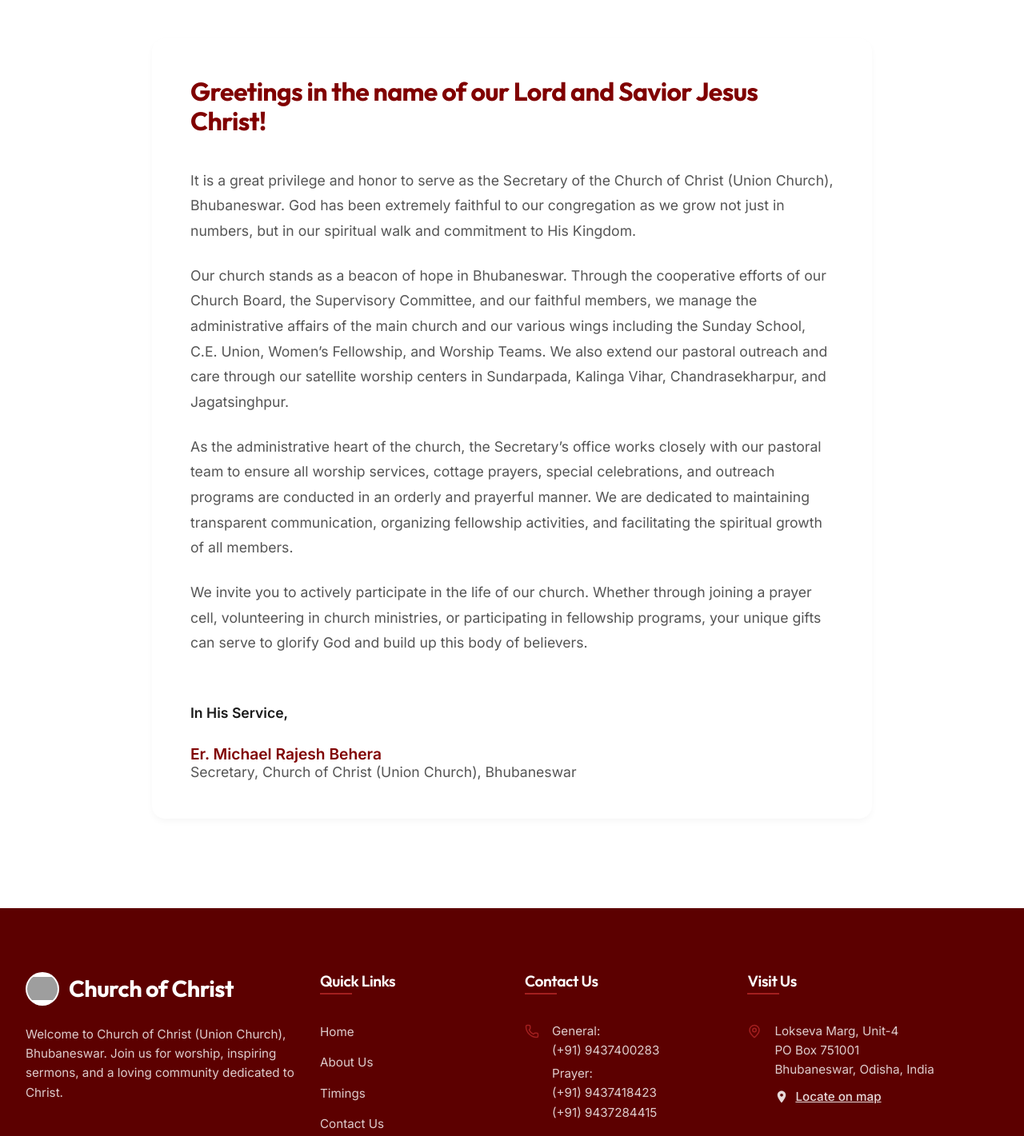
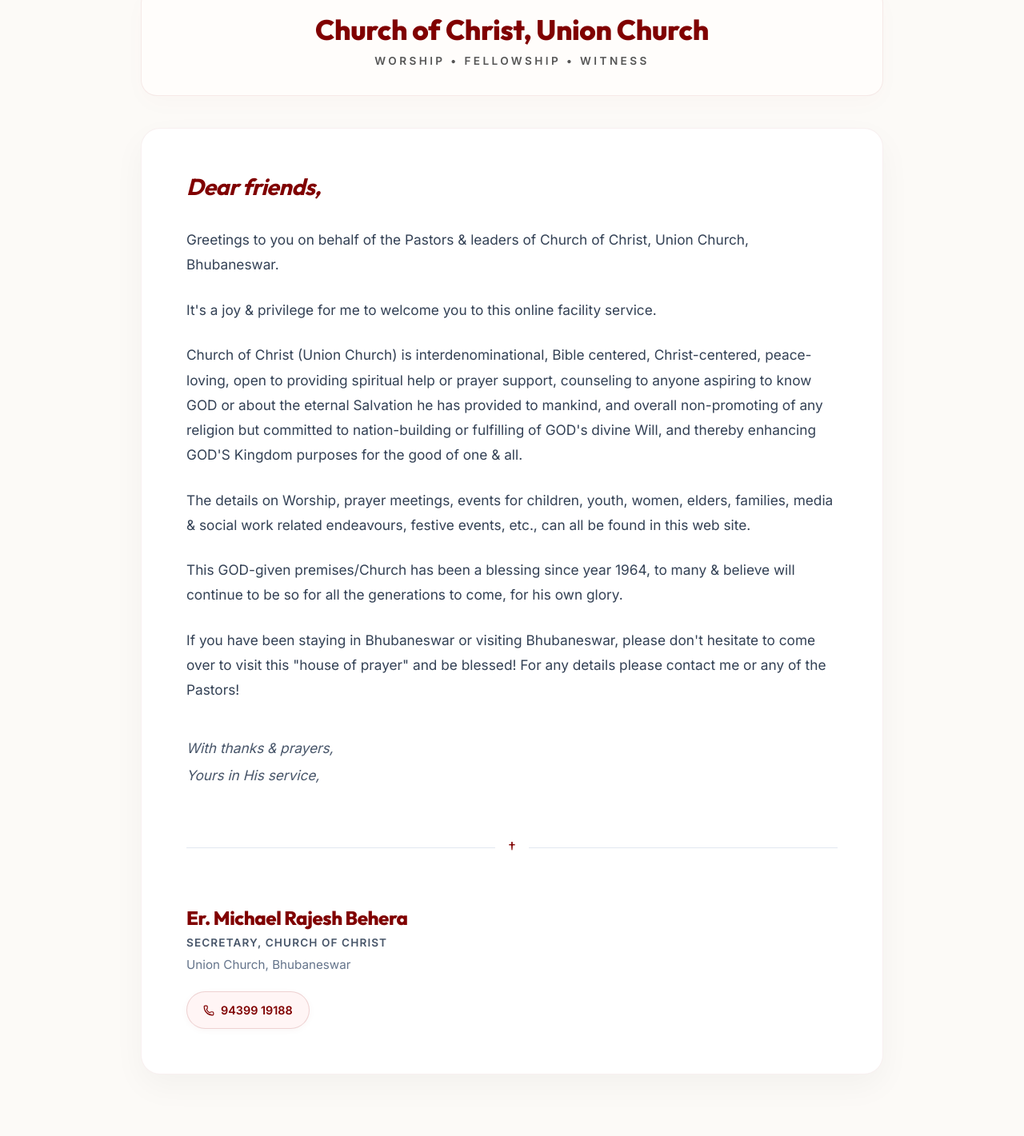
Before and after one commit to Abhijeet-Behera/cocuc-website, a Next.js app in the folder frontend/: page /about/secretary-corner in a window 1280 px wide. Shown: the part 527-1948 px from the top of the page at 80% size. Built offline with nearby package versions, Linux system fonts and the light colour scheme; grey boxes are pictures that could not be loaded.

Commit message:
secreatary ui update

```diff
--- a/frontend/app/about/secretary-corner/page.js
+++ b/frontend/app/about/secretary-corner/page.js
@@ -1,81 +1,342 @@
 import PageHeader from '@/components/PageHeader'
+import Link from 'next/link'
+import { Phone, BookOpen } from 'lucide-react'
 
 export const metadata = {
   title: "Secretary's Corner | Church of Christ Union Church Bhubaneswar",
-  description: "Updates, greetings, and messages from the Church Secretary of the Church of Christ (Union Church), Bhubaneswar.",
+  description: "Greetings, updates, and foundational core identities from the Desk of the Church Secretary, Er. Michael Rajesh Behera.",
 }
 
 export default function SecretaryCornerPage() {
+  const identities = [
+    {
+      icon: <BookOpen size={24} style={{ color: 'var(--color-primary)' }} />,
+      title: 'Bible Centered',
+      description: 'Grounded in the unchanging truth of Scripture.',
+    },
+    {
+      icon: <span style={{ fontSize: '24px', fontWeight: 'bold', color: 'var(--color-primary)' }}>†</span>,
+      title: 'Christ Centered',
+      description: 'Jesus Christ at the heart of all we do.',
+    },
+    {
+      icon: <span style={{ fontSize: '24px' }}>🕊️</span>,
+      title: 'Peace Loving',
+      description: 'Committed to unity, grace, and harmony.',
+    },
+    {
+      icon: <span style={{ fontSize: '24px' }}>🤝</span>,
+      title: 'Interdenominational',
+      description: 'Open to all who seek the living God.',
+    },
+    {
+      icon: <span style={{ fontSize: '24px' }}>🙏</span>,
+      title: 'Prayer & Counsel',
+      description: 'Available for spiritual help to anyone who seeks.',
+    },
+    {
+      icon: <span style={{ fontSize: '18px', fontWeight: '800', color: '#64748b' }}>IN</span>,
+      title: 'Nation Building',
+      description: 'Fulfilling God\'s divine will for our community.',
+    },
+  ]
+
   return (
-    <div>
+    <div style={{ backgroundColor: '#fcfaf7', minHeight: '100vh', paddingBottom: '4rem' }}>
+      <style dangerouslySetInnerHTML={{ __html: `
+        .phone-pill {
+          display: inline-flex;
+          align-items: center;
+          gap: 8px;
+          background-color: #fff5f5;
+          border: 1px solid rgba(139, 0, 0, 0.15);
+          border-radius: 30px;
+          padding: 0.6rem 1.25rem;
+          color: var(--color-primary);
+          font-weight: 700;
+          font-size: 0.9rem;
+          text-decoration: none;
+          transition: all 0.2s ease;
+          box-shadow: 0 2px 8px rgba(139, 0, 0, 0.04);
+        }
+        .phone-pill:hover {
+          background-color: var(--color-primary) !important;
+          color: #ffffff !important;
+        }
+        .hover-card:hover {
+          transform: translateY(-4px);
+          box-shadow: 0 10px 30px rgba(139, 0, 0, 0.08) !important;
+          border-color: rgba(139, 0, 0, 0.15) !important;
+        }
+      `}} />
       <PageHeader
         category="About"
         title="Secretary's Corner"
         description="Greetings and administrative updates from the Desk of the Church Secretary."
       />
 
-      <section className="section container">
+      <div className="container" style={{ maxWidth: '960px', margin: '3rem auto 0 auto', padding: '0 1rem' }}>
+        {/* ── Top Header Box ── */}
         <div
           style={{
-            maxWidth: '900px',
-            margin: '0 auto',
-            backgroundColor: 'var(--color-white)',
-            padding: '3rem',
-            borderRadius: 'var(--radius-lg)',
-            boxShadow: 'var(--shadow-sm)',
+            backgroundColor: '#fffdfb',
+            border: '1px solid rgba(139, 0, 0, 0.08)',
+            borderRadius: '20px',
+            padding: '2rem 1.5rem',
+            textAlign: 'center',
+            boxShadow: '0 10px 30px rgba(139, 0, 0, 0.02)',
+            marginBottom: '2.5rem',
+          }}
+        >
+          <h2
+            style={{
+              color: 'var(--color-primary)',
+              fontFamily: 'var(--font-heading)',
+              fontSize: 'clamp(1.5rem, 4vw, 2.2rem)',
+              fontWeight: '800',
+              marginBottom: '0.5rem',
+              letterSpacing: '-0.01em',
+            }}
+          >
+            Church of Christ, Union Church
+          </h2>
+          <p
+            style={{
+              fontSize: '0.85rem',
+              letterSpacing: '0.25em',
+              fontWeight: '600',
+              color: '#555555',
+              textTransform: 'uppercase',
+            }}
+          >
+            Worship • Fellowship • Witness
+          </p>
+        </div>
+
+        {/* ── Main Letter Card ── */}
+        <div
+          style={{
+            backgroundColor: '#ffffff',
+            border: '1px solid rgba(139, 0, 0, 0.06)',
+            borderRadius: '24px',
+            padding: 'clamp(2rem, 5vw, 3.5rem)',
+            boxShadow: '0 15px 40px rgba(0, 0, 0, 0.04)',
+            marginBottom: '4.5rem',
           }}
         >
           <div
             style={{
-              fontSize: '1.1rem',
-              color: 'var(--color-text-muted)',
+              fontSize: '1.08rem',
+              color: '#334155',
               lineHeight: 1.8,
               display: 'flex',
               flexDirection: 'column',
+              gap: '1.6rem',
+              fontFamily: 'var(--font-body)',
+            }}
+          >
+            <h3
+              style={{
+                fontSize: '1.8rem',
+                color: 'var(--color-primary)',
+                fontStyle: 'italic',
+                fontFamily: 'var(--font-heading)',
+                fontWeight: '700',
+                marginBottom: '0.5rem',
+              }}
+            >
+              Dear friends,
+            </h3>
+
+            <p>
+              Greetings to you on behalf of the Pastors & leaders of Church of Christ, Union Church, Bhubaneswar.
+            </p>
+
+            <p>
+              It's a joy & privilege for me to welcome you to this online facility service.
+            </p>
+
+            <p>
+              Church of Christ (Union Church) is interdenominational, Bible centered, Christ-centered, peace-loving, open to providing spiritual help or prayer support, counseling to anyone aspiring to know GOD or about the eternal Salvation he has provided to mankind, and overall non-promoting of any religion but committed to nation-building or fulfilling of GOD's divine Will, and thereby enhancing GOD'S Kingdom purposes for the good of one & all.
+            </p>
+
+            <p>
+              The details on Worship, prayer meetings, events for children, youth, women, elders, families, media & social work related endeavours, festive events, etc., can all be found in this web site.
+            </p>
+
+            <p>
+              This GOD-given premises/Church has been a blessing since year 1964, to many & believe will continue to be so for all the generations to come, for his own glory.
+            </p>
+
+            <p>
+              If you have been staying in Bhubaneswar or visiting Bhubaneswar, please don't hesitate to come over to visit this "house of prayer" and be blessed! For any details please contact me or any of the Pastors!
+            </p>
+
+            <div style={{ marginTop: '1rem', fontStyle: 'italic', color: '#475569' }}>
+              <p style={{ marginBottom: '0.2rem' }}>With thanks & prayers,</p>
+              <p>Yours in His service,</p>
+            </div>
+
+            {/* Divider with Cross symbol */}
+            <div style={{ display: 'flex', alignItems: 'center', margin: '2rem 0' }}>
+              <div style={{ flex: 1, height: '1px', backgroundColor: '#e2e8f0' }}></div>
+              <span style={{ padding: '0 1rem', color: 'var(--color-primary)', fontSize: '1.2rem' }}>†</span>
+              <div style={{ flex: 1, height: '1px', backgroundColor: '#e2e8f0' }}></div>
+            </div>
+
+            {/* Signoff profile */}
+            <div>
+              <h4
+                style={{
+                  fontSize: '1.5rem',
+                  fontWeight: '800',
+                  color: 'var(--color-primary)',
+                  marginBottom: '0.25rem',
+                  fontFamily: 'var(--font-heading)',
+                }}
+              >
+                Er. Michael Rajesh Behera
+              </h4>
+              <p
+                style={{
+                  fontSize: '0.85rem',
+                  fontWeight: '700',
+                  letterSpacing: '0.08em',
+                  textTransform: 'uppercase',
+                  color: '#475569',
+                  marginBottom: '0.1rem',
+                }}
+              >
+                Secretary, Church of Christ
+              </p>
+              <p style={{ fontSize: '0.95rem', color: '#64748b', marginBottom: '1.25rem' }}>
+                Union Church, Bhubaneswar
+              </p>
+
+              {/* Phone contact pill button */}
+              <a href="tel:9439919188" className="phone-pill">
+                <Phone size={14} />
+                <span>94399 19188</span>
+              </a>
+            </div>
+          </div>
+        </div>
+
+        {/* ── Our Core Identity Section ── */}
+        <div style={{ marginBottom: '4.5rem' }}>
+          <h3
+            style={{
+              fontSize: '2.2rem',
+              color: 'var(--color-primary)',
+              textAlign: 'center',
+              fontWeight: '800',
+              fontFamily: 'var(--font-heading)',
+              marginBottom: '2.5rem',
+            }}
+          >
+            Our Core Identity
+          </h3>
+
+          <div
+            style={{
+              display: 'grid',
+              gridTemplateColumns: 'repeat(auto-fit, minmax(280px, 1fr))',
               gap: '1.5rem',
             }}
           >
-            <h2
+            {identities.map((item, index) => (
+              <div
+                key={index}
+                className="hover-card"
+                style={{
+                  backgroundColor: '#fffdfa',
+                  border: '1px solid rgba(139, 0, 0, 0.06)',
+                  borderRadius: '16px',
+                  padding: '1.75rem',
+                  boxShadow: '0 4px 20px rgba(0, 0, 0, 0.02)',
+                  transition: 'all 0.3s ease',
+                }}
+              >
+                <div style={{ marginBottom: '1rem', display: 'flex', alignItems: 'center' }}>
+                  {item.icon}
+                </div>
+                <h4
+                  style={{
+                    fontSize: '1.2rem',
+                    fontWeight: '700',
+                    color: 'var(--color-primary)',
+                    marginBottom: '0.5rem',
+                    fontFamily: 'var(--font-heading)',
+                  }}
+                >
+                  {item.title}
+                </h4>
+                <p style={{ color: '#475569', fontSize: '0.95rem', lineHeight: 1.6 }}>
+                  {item.description}
+                </p>
+              </div>
+            ))}
+          </div>
+        </div>
+
+        {/* ── Since 1964 Bottom Banner ── */}
+        <div
+          style={{
+            position: 'relative',
+            backgroundColor: 'var(--color-primary-dark)',
+            borderRadius: '24px',
+            padding: '3.5rem 2rem',
+            textAlign: 'center',
+            color: '#ffffff',
+            boxShadow: '0 20px 40px rgba(139, 0, 0, 0.15)',
+            overflow: 'hidden',
+            isolation: 'isolate',
+          }}
+        >
+          {/* Subtle faint cross graphic in the background */}
+          <div
+            style={{
+              position: 'absolute',
+              right: '5%',
+              bottom: '-20%',
+              opacity: 0.03,
+              color: '#ffffff',
+              pointerEvents: 'none',
+              zIndex: 0,
+            }}
+          >
+            <svg width="200" height="300" viewBox="0 0 24 36" fill="currentColor">
+              <path d="M 9,0 H 15 V 9 H 24 V 15 H 15 V 36 H 9 V 15 H 0 V 9 H 9 Z" />
+            </svg>
+          </div>
+
+          <div style={{ position: 'relative', zIndex: 1 }}>
+            <h4
               style={{
-                fontSize: '2rem',
-                color: 'var(--color-primary)',
+                fontSize: 'clamp(2rem, 5vw, 3.2rem)',
+                fontWeight: '700',
+                fontFamily: 'var(--font-heading)',
                 marginBottom: '1rem',
-                fontFamily: 'var(--font-heading)',
+                letterSpacing: '-0.02em',
               }}
             >
-              Greetings in the name of our Lord and Savior Jesus Christ!
-            </h2>
-
-            <p>
-              It is a great privilege and honor to serve as the Secretary of the Church of Christ (Union Church), Bhubaneswar. God has been extremely faithful to our congregation as we grow not just in numbers, but in our spiritual walk and commitment to His Kingdom.
-            </p>
-
-            <p>
-              Our church stands as a beacon of hope in Bhubaneswar. Through the cooperative efforts of our Church Board, the Supervisory Committee, and our faithful members, we manage the administrative affairs of the main church and our various wings including the Sunday School, C.E. Union, Women’s Fellowship, and Worship Teams. We also extend our pastoral outreach and care through our satellite worship centers in Sundarpada, Kalinga Vihar, Chandrasekharpur, and Jagatsinghpur.
-            </p>
-
-            <p>
-              As the administrative heart of the church, the Secretary’s office works closely with our pastoral team to ensure all worship services, cottage prayers, special celebrations, and outreach programs are conducted in an orderly and prayerful manner. We are dedicated to maintaining transparent communication, organizing fellowship activities, and facilitating the spiritual growth of all members.
-            </p>
-
-            <p>
-              We invite you to actively participate in the life of our church. Whether through joining a prayer cell, volunteering in church ministries, or participating in fellowship programs, your unique gifts can serve to glorify God and build up this body of believers.
-            </p>
-
-            <p style={{ marginTop: '2rem', fontWeight: 'bold', color: 'var(--color-text)' }}>
-              In His Service,
-            </p>
-
-            <p style={{ lineHeight: 1.2 }}>
-              <strong style={{ color: 'var(--color-primary)', fontSize: '1.2rem' }}>
-                Er. Michael Rajesh Behera
-              </strong>
-              <br />
-              <span>Secretary, Church of Christ (Union Church), Bhubaneswar</span>
+              Since 1964
+            </h4>
+            <p
+              style={{
+                fontSize: 'clamp(1rem, 2vw, 1.2rem)',
+                opacity: 0.9,
+                maxWidth: '600px',
+                margin: '0 auto',
+                lineHeight: 1.6,
+                fontWeight: '500',
+              }}
+            >
+              A GOD-given house of prayer — a blessing to generations past, present, and those yet to come.
             </p>
           </div>
         </div>
-      </section>
+      </div>
     </div>
   )
 }
```
